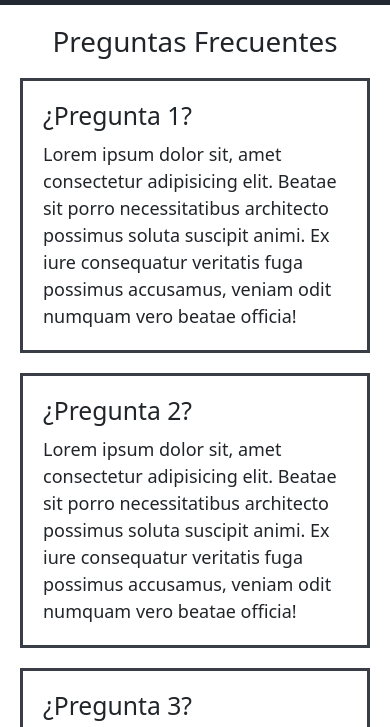
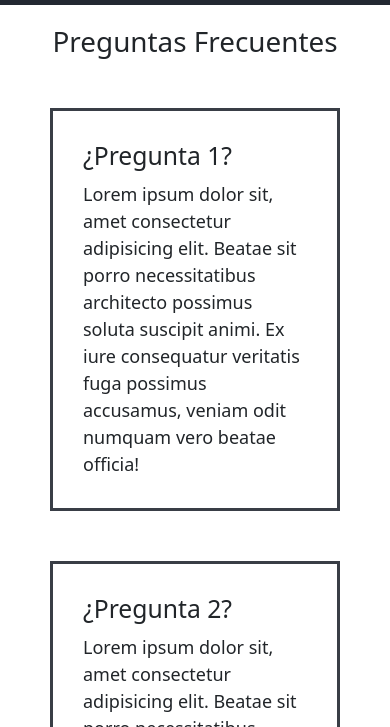
Before and after one commit to josepulidow/coder-final, a plain HTML site: page pages/fre-que.html in a window 390 px wide. Shown: the part 51-778 px from the top of the page. Drawn offline with nearby package versions, Linux system fonts and the light colour scheme.

Commit message:
Se ralizaron cambios en los estilos realizando 100% responsive la pagina

```diff
--- a/css/styles.css
+++ b/css/styles.css
@@ -2,6 +2,12 @@
     margin: 0;
     padding: 0;
     box-sizing: border-box;
+}
+
+@media all and (min-width: 300px) {
+    .iframe iframe {
+        width: 60%;
+    }
 }
 
 /* Se declaran estilos del cuerpo */
@@ -87,8 +93,8 @@ body {
 
 /* En la seccion de preguntas se dio formato los cuales se vieran con bordes para diferenciar */
 .pregunta {
-    margin: 20px;
-    padding: 10px;
+    margin: 50px;
+    padding: 20px;
     border: solid #393E46;
 }
 
```
